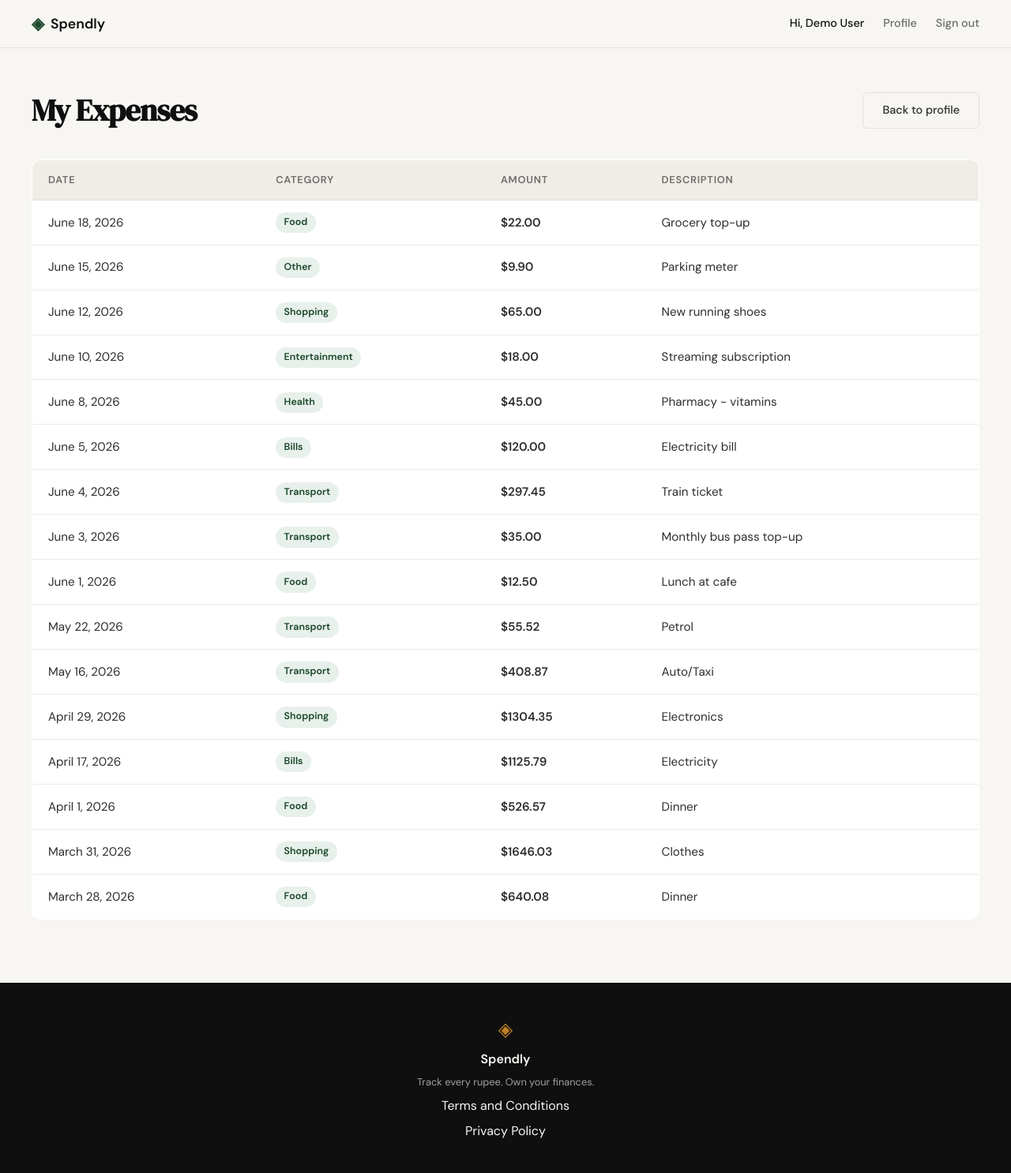
After one commit to bikashKatwal/spendly, a Flask app: page /expenses in a window 1280 px wide. The commit adds this page. Shown: the whole page at 79% size. Run offline with Flask 3, Linux system fonts and the light colour scheme; a user stored in the database is signed in; data comes from the database, SQL or seed files in the repository.

Commit message:
Updated profile-page

```diff
--- a/app.py
+++ b/app.py
@@ -4,6 +4,7 @@ from database.db import (
     get_db, init_db, seed_db,
     create_user, get_user_by_email,
     get_user_by_id, get_expense_summary,
+    get_expenses_for_user,
 )
 
 app = Flask(__name__)
@@ -126,6 +127,31 @@ def profile():
     )
 
 
+@app.route("/expenses")
+def expenses():
+    user_id = session.get("user_id")
+    if not user_id:
+        return redirect(url_for("login"))
+
+    from datetime import datetime
+    rows = get_expenses_for_user(user_id)
+    expenses_display = []
+    for row in rows:
+        try:
+            date_fmt = datetime.strptime(row["date"], "%Y-%m-%d").strftime("%B %d, %Y").replace(" 0", " ")
+        except ValueError:
+            date_fmt = row["date"]
+        expenses_display.append({
+            "id":          row["id"],
+            "date":        date_fmt,
+            "category":    row["category"],
+            "amount":      row["amount"],
+            "description": row["description"] or "",
+        })
+
+    return render_template("expenses.html", expenses=expenses_display)
+
+
 @app.route("/expenses/add")
 def add_expense():
     return "Add expense — coming in Step 7"
--- a/database/db.py
+++ b/database/db.py
@@ -50,6 +50,21 @@ def get_expense_summary(user_id):
         "total":       row["total"],
         "latest_date": row["latest_date"],
     }
+
+
+def get_expenses_for_user(user_id):
+    conn = get_db()
+    rows = conn.execute(
+        """
+        SELECT id, amount, category, date, description
+        FROM expenses
+        WHERE user_id = ?
+        ORDER BY date DESC, id DESC
+        """,
+        (user_id,)
+    ).fetchall()
+    conn.close()
+    return rows
 
 
 def create_user(name, email, password_hash):
--- a/static/css/style.css
+++ b/static/css/style.css
@@ -680,6 +680,115 @@ a { color: inherit; text-decoration: none; }
 
 .profile-actions { display: flex; gap: 1rem; }
 
+/* ------------------------------------------------------------------ */
+/* Expense list page                                                   */
+/* ------------------------------------------------------------------ */
+
+.expenses-section {
+    padding: 3rem 2rem 5rem;
+}
+
+.expenses-inner {
+    max-width: var(--max-width);
+    margin: 0 auto;
+}
+
+.expenses-header {
+    display: flex;
+    align-items: center;
+    justify-content: space-between;
+    margin-bottom: 2rem;
+}
+
+.expenses-title {
+    font-family: var(--font-display);
+    font-size: clamp(1.75rem, 3vw, 2.5rem);
+    color: var(--ink);
+    letter-spacing: -0.02em;
+}
+
+.expenses-table {
+    width: 100%;
+    border-collapse: collapse;
+    background: var(--paper-card);
+    border: 1px solid var(--border);
+    border-radius: var(--radius-md);
+    overflow: hidden;
+}
+
+.expenses-table th {
+    background: var(--paper-warm);
+    color: var(--ink-muted);
+    font-size: 0.8rem;
+    font-weight: 600;
+    text-transform: uppercase;
+    letter-spacing: 0.06em;
+    padding: 0.9rem 1.25rem;
+    text-align: left;
+    border-bottom: 1px solid var(--border);
+}
+
+.expenses-table td {
+    padding: 0.9rem 1.25rem;
+    border-bottom: 1px solid var(--border-soft);
+    font-size: 0.95rem;
+    color: var(--ink-soft);
+    vertical-align: middle;
+}
+
+.expenses-table tbody tr:last-child td {
+    border-bottom: none;
+}
+
+.expenses-table tbody tr:hover {
+    background: var(--paper-warm);
+}
+
+.col-date { color: var(--ink-muted); white-space: nowrap; }
+
+.col-amount {
+    font-weight: 600;
+    color: var(--ink);
+    white-space: nowrap;
+}
+
+.col-desc { color: var(--ink-muted); }
+
+.category-badge {
+    display: inline-block;
+    background: var(--accent-light);
+    color: var(--accent);
+    font-size: 0.78rem;
+    font-weight: 600;
+    padding: 0.2rem 0.65rem;
+    border-radius: 999px;
+    white-space: nowrap;
+}
+
+.empty-state {
+    text-align: center;
+    padding: 4rem 2rem;
+    color: var(--ink-faint);
+}
+
+.empty-state i {
+    display: block;
+    margin: 0 auto 1rem;
+    width: 48px;
+    height: 48px;
+    color: var(--ink-faint);
+}
+
+.empty-state p {
+    font-size: 1.1rem;
+    margin-bottom: 1.5rem;
+}
+
+@media (max-width: 640px) {
+    .expenses-header { flex-direction: column; align-items: flex-start; gap: 1rem; }
+    .col-desc { display: none; }
+}
+
 @media (max-width: 768px) {
     .profile-stats { grid-template-columns: 1fr; }
     .profile-header { flex-direction: column; text-align: center; }
--- /dev/null
+++ b/templates/expenses.html
@@ -0,0 +1,49 @@
+{% extends "base.html" %}
+
+{% block title %}My Expenses — Spendly{% endblock %}
+
+{% block content %}
+<section class="expenses-section">
+  <div class="expenses-inner">
+
+    <div class="expenses-header">
+      <h1 class="expenses-title">My Expenses</h1>
+      <a href="{{ url_for('profile') }}" class="btn-ghost">Back to profile</a>
+    </div>
+
+    {% if expenses %}
+    <table class="expenses-table">
+      <thead>
+        <tr>
+          <th>Date</th>
+          <th>Category</th>
+          <th>Amount</th>
+          <th>Description</th>
+        </tr>
+      </thead>
+      <tbody>
+        {% for expense in expenses %}
+        <tr>
+          <td class="col-date">{{ expense.date }}</td>
+          <td><span class="category-badge">{{ expense.category }}</span></td>
+          <td class="col-amount">${{ "%.2f"|format(expense.amount) }}</td>
+          <td class="col-desc">{{ expense.description }}</td>
+        </tr>
+        {% endfor %}
+      </tbody>
+    </table>
+    {% else %}
+    <div class="empty-state">
+      <i data-lucide="inbox"></i>
+      <p>No expenses yet.</p>
+      <a href="{{ url_for('add_expense') }}" class="btn-primary">Add your first expense</a>
+    </div>
+    {% endif %}
+
+  </div>
+</section>
+{% endblock %}
+
+{% block scripts %}
+<script>lucide.createIcons();</script>
+{% endblock %}
--- a/templates/profile.html
+++ b/templates/profile.html
@@ -44,6 +44,7 @@
     </div>
 
     <div class="profile-actions">
+      <a href="{{ url_for('expenses') }}" class="btn-primary">View all expenses</a>
       <a href="{{ url_for('logout') }}" class="btn-ghost">Sign out</a>
     </div>
 
```
Also changed, not shown: .claude/specs/04-profile-page-design.md (deleted), .claude/specs/04-profile-page.md (added), .claude/specs/05-backend-routes-for-profile-page.md.md (added).
